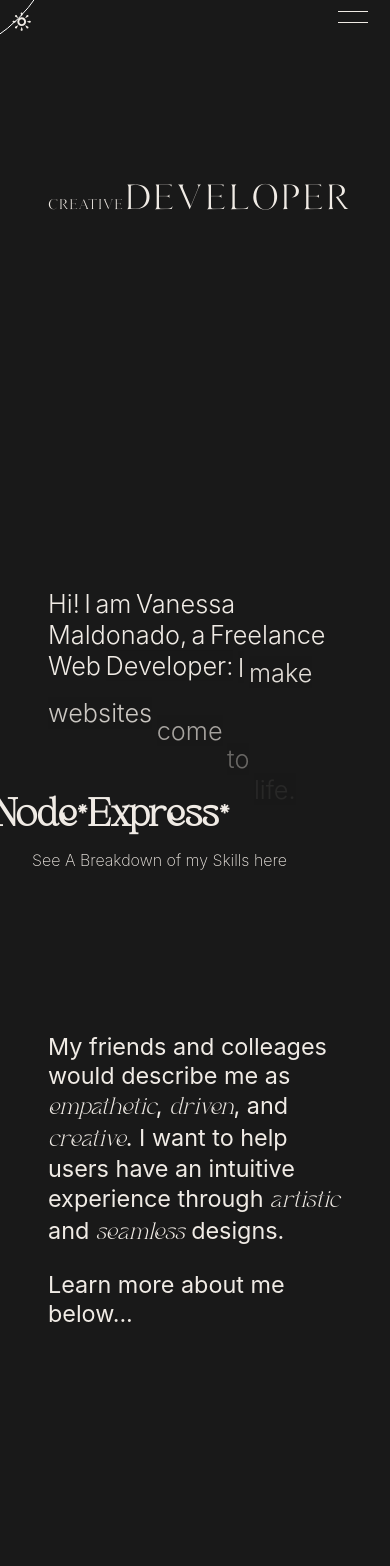
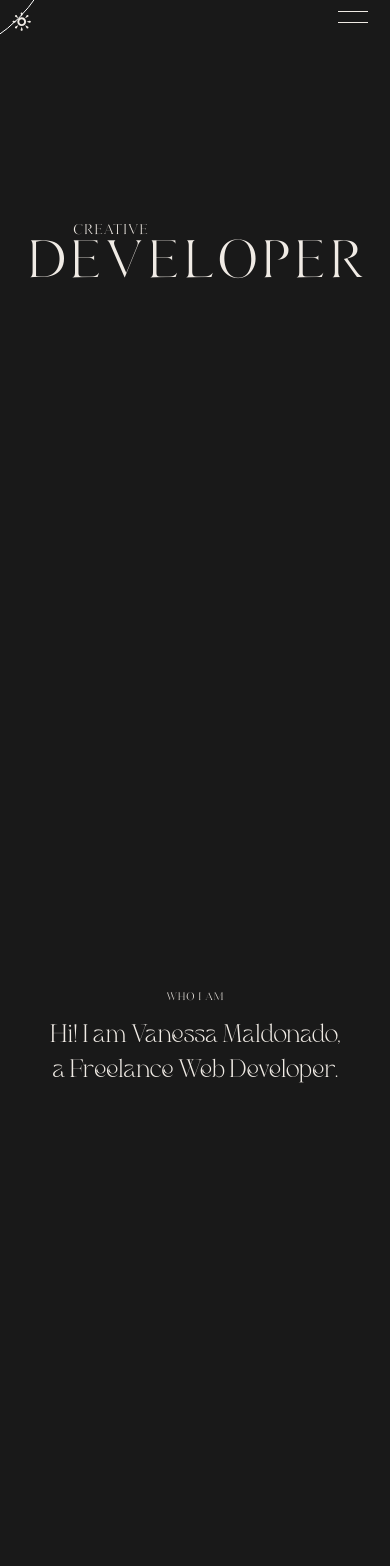
Before and after one commit to vanessamald/portfolio2.0, a React (Create React App) app in the folder client/: page / in a window 390 px wide. Shown: the top 1566 px of the page. Built offline with nearby package versions, Linux system fonts and the light colour scheme.

Commit message:
updating animations and styling

```diff
--- a/client/src/App.js
+++ b/client/src/App.js
@@ -5,6 +5,7 @@
 import Home from '../src/components/Home';
 import Loading from '../src/components/Loading';
 import useThemeStorage from './components/useThemeStorage.js';
+import Work from './components/Work';
 
 function App() {
   const [ isLoading, setIsLoading ] = useState(true);
--- a/client/src/components/About/index.js
+++ b/client/src/components/About/index.js
@@ -1,7 +1,14 @@
 import React, { useEffect, useState, useRef } from 'react';
 import Marquee from '../Marquee';
+import {  motion, useInView } from 'framer-motion';
 
 function About() {
+  const ref = useRef(null)
+  const isInView = useInView(ref)
+
+  const aboutSentence = 'Hi! I am Vanessa Maldonado, a Freelance Web Developer.';
+  const aboutSentence2 = 'I make websites come to life.';
+
     const [isScrolled, setIsScrolled] = useState(false);
 
     useEffect(() => {
@@ -22,18 +29,37 @@
       };
     }, []);
 
+
+
     return (
 
         <div className='about-container' >
-            <Marquee/>
-            <div className={`about-me-container ${isScrolled ? 'scrolled' : ''}`} id='about'>
 
-              <p className={`about-me-text ${isScrolled ? 'scrolled' : ''}`}> My friends and colleages would describe me as <em className={`about-em ${isScrolled ? 'scrolled' : ''}`}>empathetic</em>, <em className={`about-em ${isScrolled ? 'scrolled' : ''}`}>driven</em>, and <em className={`about-em ${isScrolled ? 'scrolled' : ''}`}>creative</em>.
-                I want to help users have an intuitive experience through <em className={`about-em ${isScrolled ? 'scrolled' : ''}`}>artistic</em> and <em className={`about-em ${isScrolled ? 'scrolled' : ''}`}>seamless</em> designs.</p>
-              <p className={`about-me-text ${isScrolled ? 'scrolled' : ''}`}>Learn more about me below...</p>
+
+            <div id='about' className='about-me-container text-center'>
+              <p ref={ref} className='small-text text-center'>Who I am</p>
+              {aboutSentence.split(' ').map((word, index) => (
+                        <React.Fragment key={index}>
+                        {index >= 0 && ' '}
+
+                        <span style={{ animationDelay: `${index * 0.3}s` }} className={`medium-text text transparent ${isScrolled ?  'text-animation' : ''} `}>
+                           {word}
+                        </span>
+
+
+                        </React.Fragment>
+                       ))
+                    }
             </div>
-            <div className='about-me-container2'>
-              {/*}
+            {/*
+            <div ref={ref} className={`about-me-container ${isInView ? 'about-scrolled' : ''}`} id='about'>
+
+              <p className={`about-me-text ${isInView ? 'about-scrolled' : ''}`}> My friends and colleagues would describe me as <em className={`about-em ${isInView ? 'about-scrolled' : ''}`}>empathetic</em>, <em className={`about-em ${isInView ? 'about-scrolled' : ''}`}>driven</em>, and <em className={`about-em ${isInView ? 'about-scrolled' : ''}`}>creative</em>.
+                I want to help users have an intuitive experience through <em className={`about-em ${isInView ? 'about-scrolled' : ''}`}>artistic</em> and <em className={`about-em ${isInView ? 'about-scrolled' : ''}`}>seamless</em> designs.</p>
+              <p className={`about-me-text ${isInView ? 'about-scrolled' : ''}`}>Learn more about me below...</p>
+            </div>
+            <div ref={ref} className={`about-me-container2 ${isInView ? 'text-animation' : ''}`} style={{animationDelay: '2s'}}>
+
               <p className='about-me-text2'>I worked as a <em>Pharmacy Technician</em> for 8 years before transitioning into Software Development.</p>
               <p>Why did I choose the <em>Full Stack</em> path? </p>
               <p>Although I love being creative and experimenting with how the UI looks, I also enjoy owning a project from beginning to end. </p>
@@ -43,10 +69,33 @@
               </p>
               <p className='about-me-text2'>I'm currently looking for remote roles and also open to Freelance work.</p>
               <p>Passionate about responsive, and interactive design. Well-known for being open and collaborative, leading with compassion and having an eye for design.</p>
-              */}
+
+            </div>
+            */}
+            <div className='about-me-container'>
+            <p className='about-me-text'> My friends and colleagues would describe me as <em className='about-em'>empathetic</em>, <em className='about-em'>driven</em>, and <em className='about-em'>creative</em>.
+                I want to help users have an intuitive experience through <em className='about-em'>artistic</em> and <em className='about-em'>seamless</em> designs.</p>
+            </div>
+            <div className='about-me-container flex-column flex-center'>
+              <p ref={ref} className='small-text text-center'>What I do</p>
+
+              {aboutSentence2.split(' ').map((word, index) => (
+                        <React.Fragment key={index}>
+                        {index >= 0 && ' '}
+                        <span style={{ animationDelay: `${index * 0.3}s` }} className={`medium-text text transparent ${isInView ?  'text-animation' : ''} `}>
+                           {word}
+                        </span>
+                        </React.Fragment>
+                       ))
+                    }
             </div>
 
-            <div className={`skills-edu-container ${isScrolled ? 'scrolled2' : ''}`}>
+
+            <div className={`skills-edu-container ${isInView ? 'scrolled2' : ''}`}>
+              <p className='small-text text-center'>How I do it</p>
+              <div className='container-large'>
+                <Marquee/>
+              </div>
             <div className='skills-container'>
               <h2 id='skills'>Skills</h2>
                 <h3>Web Design & Development</h3>
--- a/client/src/components/Contact/index.js
+++ b/client/src/components/Contact/index.js
@@ -1,10 +1,11 @@
 import React, { useState, useEffect, useRef } from 'react';
 import Form from 'react-bootstrap/Form';
 import useScroll from '../useScroll';
+import {  motion, useInView } from 'framer-motion';
 
 const Contact = () => {
     const ref = useRef(null)
-    const isInView = useScroll(ref)
+    const isInView = useInView(ref)
 
    const isScrolled = useScroll();
 
--- a/client/src/components/Home/index.js
+++ b/client/src/components/Home/index.js
@@ -10,10 +10,8 @@
 import { TiWeatherSunny } from "react-icons/ti";
 
 function Home() {
-
     // set theme
     const [ theme, themeToggler, componentMounted, isOn, setIsOn] = useThemeStorage();
-    const aboutSentence = 'Hi! I am Vanessa Maldonado, a Freelance Web Developer: I make websites come to life.'
 
     return (
         <div className={theme}>
@@ -32,22 +30,14 @@
                 </div>
                 <Navigation/>
             </div>
-            <div className="">
-                <h1 className='home-title text-animation' style={{ animationDelay: '1s'}}>Creative</h1>
-                <h1 className='home-title2 text-animation' style={{ animationDelay: '2s'}}>Developer</h1>
+            <div className='home-title-container'>
+                <h1 className='transparent home-title text-animation' style={{ animationDelay: '1s'}}>Creative</h1>
+                <h1 className='transparent home-title2 text-animation' style={{ animationDelay: '2s'}}>Developer</h1>
                 {/*<img src={require("../../assets/images/profile-pic.jpg")} alt="profile picture" className="profile-pic"/>*/}
                 <div className='home-intro-container'>
 
 
-                    {aboutSentence.split(' ').map((word, index) => (
-                        <React.Fragment key={index}>
-                        {index >= 0 && ' '}
-                        <span style={{ animationDelay: `${index * 0.3}s` }} className="text text-animation">
-                           {word}
-                        </span>
-                        </React.Fragment>
-                       ))
-                    }
+
                 </div>
             </div>
             <About/>
--- a/client/src/index.css
+++ b/client/src/index.css
@@ -150,10 +150,40 @@
 /* Animations Ends */
 
 /* Misc Styling */
+.container-large {
+  height: 95vh;
+}
+
+/* Text Styling */
+.small-text {
+  font-size: 12px;
+  font-family: Metropolitan;
+}
+
+.medium-text {
+  font-size: 30px;
+  font-weight: 400;
+  font-family: BlackDelights;
+}
+
+.text-center {
+  text-align: center;
+  text-align: -webkit-center;
+}
+
+/* Flex Styling */
+.flex {
+  display: flex;
+}
+
+.flex-center {
+  align-items: center;
+  justify-content: center;
+}
+
 .flex-row {
   display: flex;
   flex-direction: row;
-
 }
 
 .flex-column {
@@ -161,9 +191,19 @@
   flex-direction: column;
 }
 
+.flex-row-reverse {
+  display: flex;
+  flex-direction: row-reverse;
+}
+/* Flex Styling Ends*/
+
+/* Background Styling */
 .transparent {
   background-color: transparent;
 }
+/* Background Styling Ends */
+
+
 
 /* Misc Styling */
 
@@ -273,8 +313,14 @@
   justify-content: space-between;
 }
 
+.home-title-container {
+  padding: 25px;
+  height: 100vh;
+
+}
+
 .home-title {
-  font-size: 4vw;
+  font-size: 6vw;
   margin-top: 10rem;
   margin-left: 6rem;
   font-family: Metropolitan;
@@ -282,9 +328,9 @@
 }
 
 .home-title2 {
-  font-size: 10vw;
-  margin-top: -2rem;
-  margin-bottom: 20rem;
+  font-size: 15vw;
+  margin-top: -3rem;
+
   font-family: Metropolitan;
   font-weight: 100;
 }
@@ -441,6 +487,11 @@
   padding: 5rem;
 }
 
+.about-me-container {
+  height: 95vh;
+
+}
+
 .about-me-text {
   font-size: 6vw;
 
@@ -455,7 +506,7 @@
 }
 
 
-.scrolled {
+.about-scrolled {
   background-color: var(--alt-bg-color);
   color: var(--body-bg-color);
   transition: 2s;
@@ -785,6 +836,9 @@
     margin-left: 3rem;
     font-size: 4vw;
   }
+  .home-title2 {
+    margin-top: -1rem;
+  }
   .menu-link {
 
   }
```
